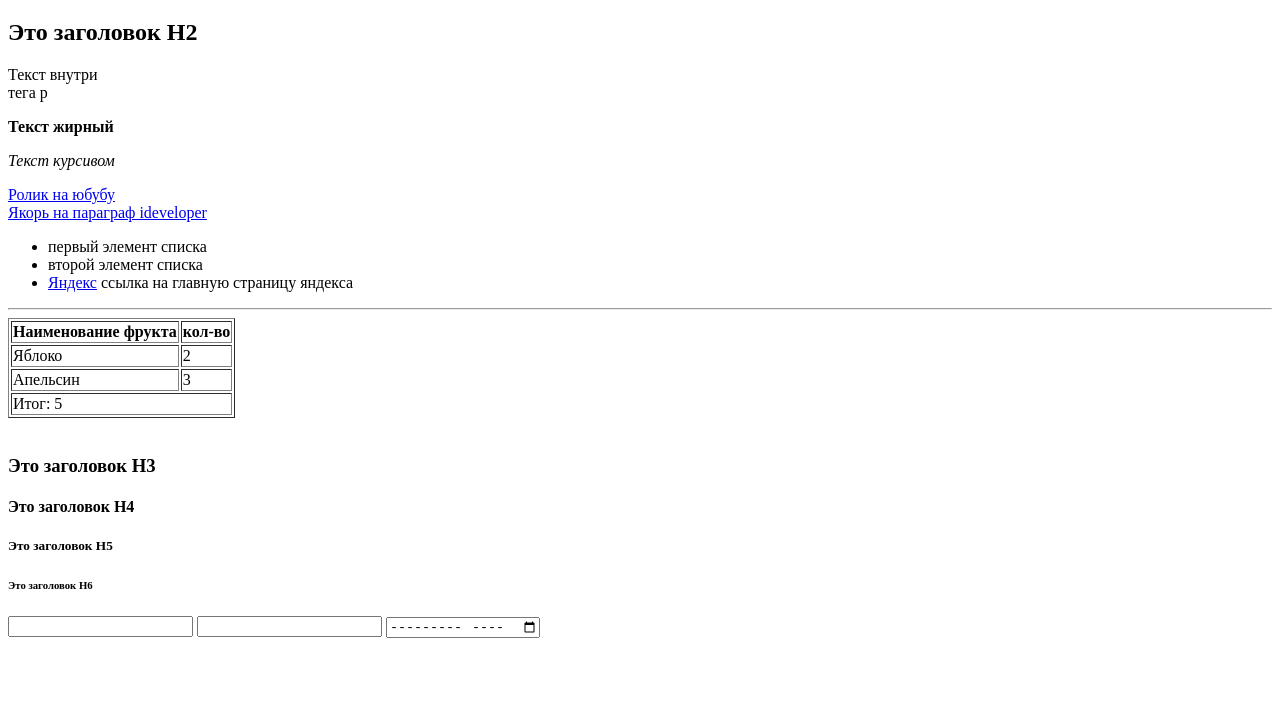
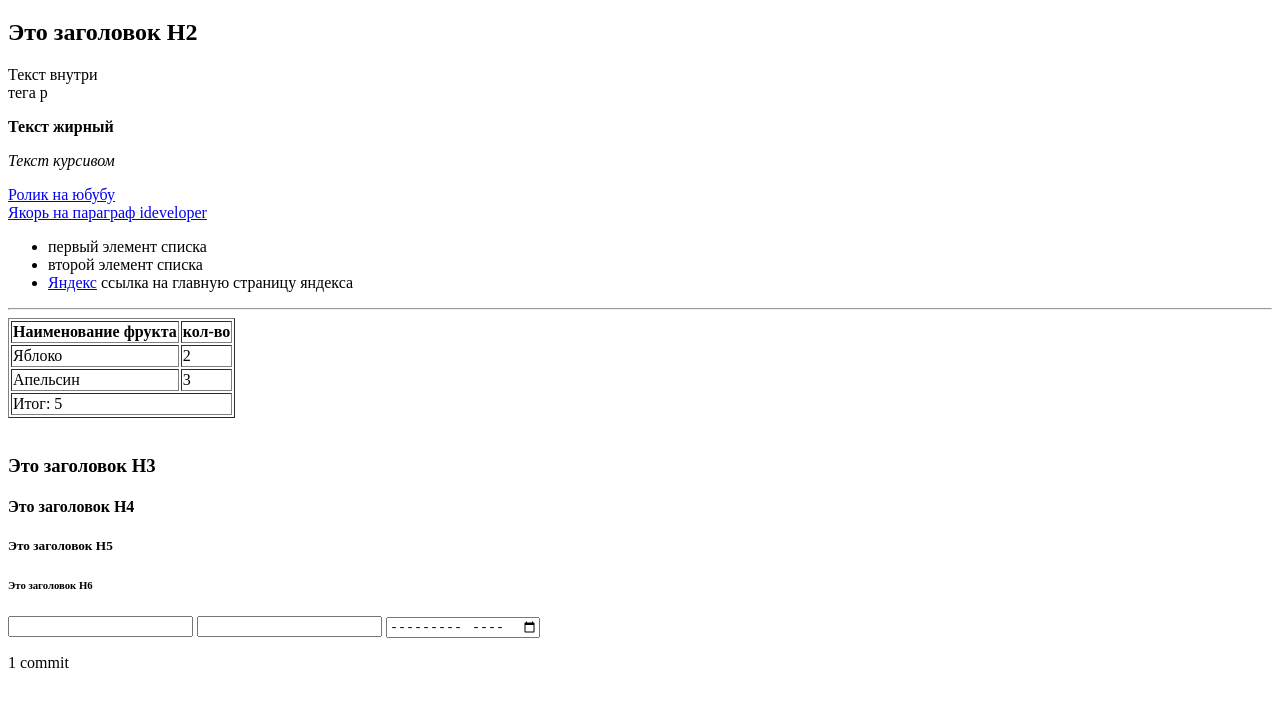
Before and after one commit to levantonio/homework_Git, a plain HTML site: page index.html in a window 1280 px wide. Shown: the part 61-768 px from the top of the page. Drawn offline with Linux system fonts and the light colour scheme.

Commit message:
furst commit

```diff
--- a/index.html
+++ b/index.html
@@ -65,6 +65,7 @@
     <input type="text">
     <input type="number">
     <input type="month">
+    <p>1 commit</p>
 
 
 </body>
```
